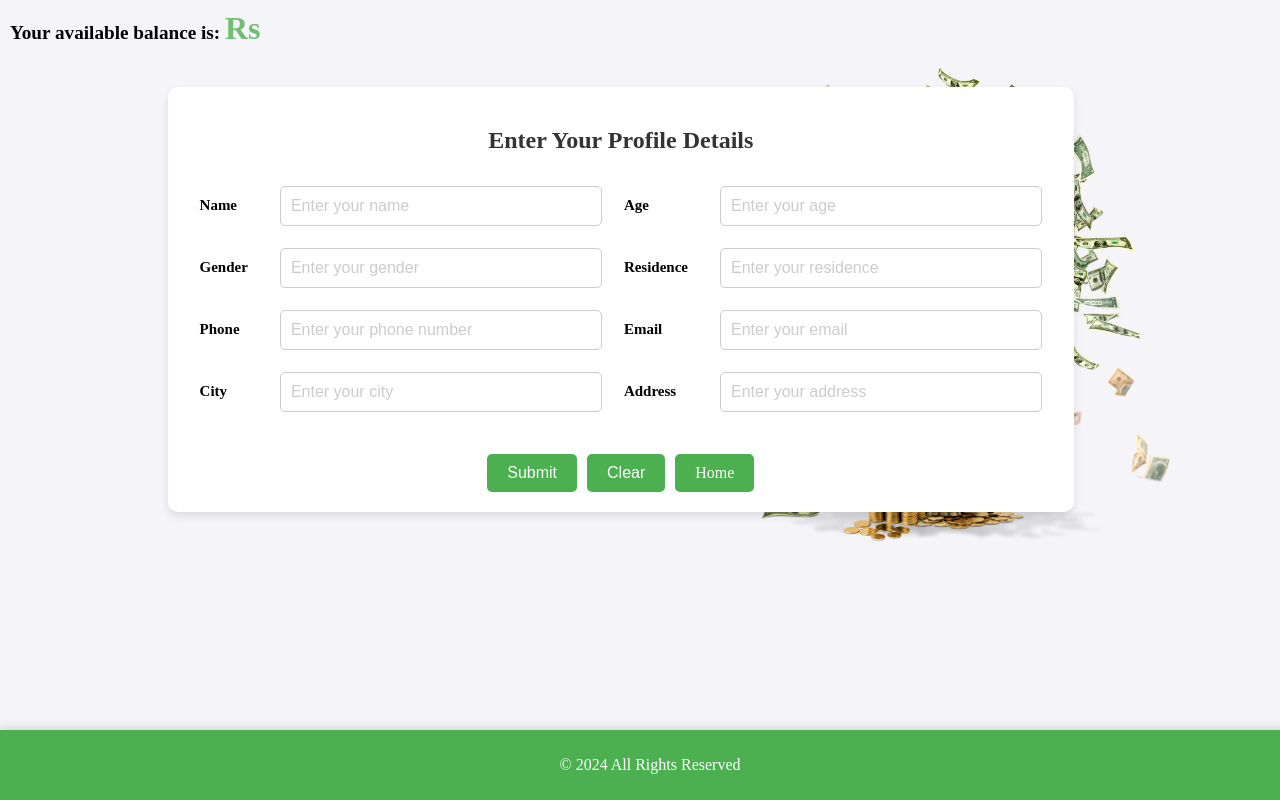
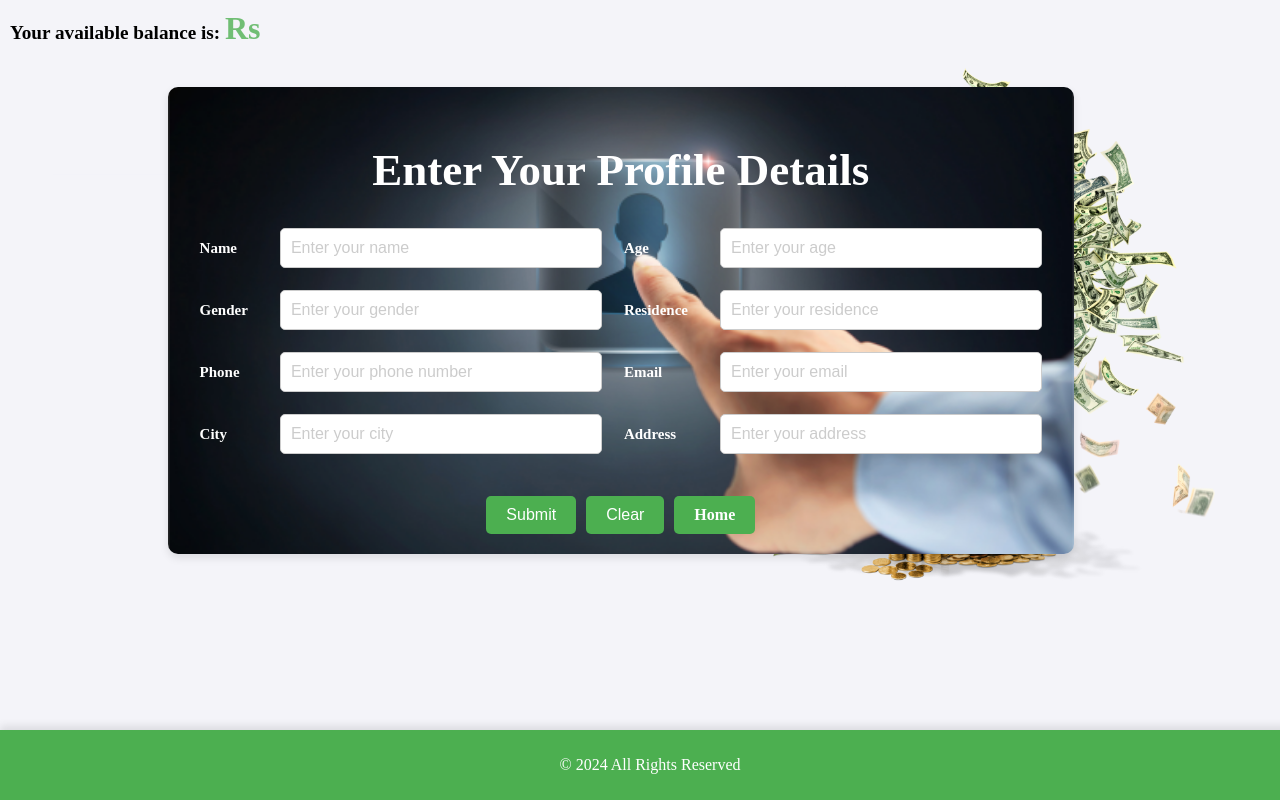
Before and after one commit to anasbm1000/reactJSBasics, a React (Create React App) app in the folder expensetracker/: page /profile in a window 1280 px wide. Built offline with nearby package versions, Linux system fonts and the light colour scheme.

Commit message:
Updated background of user profile

```diff
--- a/expensetracker/src/components/Profile.js
+++ b/expensetracker/src/components/Profile.js
@@ -69,12 +69,12 @@ const Profile = () => {
   return (
     <div className={`profile-container ${submitted ? 'submitted' : ''}`}>
       {submitted ? (
-        <div className="profile">
+        <div className="profile userprofile">
           <div className="profile-img">
             <img src="./profile.png" height={100} alt="pp" />
             <h2>{profile.name}</h2>
           </div>
-          <div className="profile-details">
+          <div className="profile-details userprofile">
             <div>Age: {profile.age}</div>
             <div>Gender: {profile.gender}</div>
             <div>Residence: {profile.residence}</div>
@@ -89,7 +89,7 @@ const Profile = () => {
           </div>
         </div>
       ) : (
-        <form className="profile-form" onSubmit={handleSubmit}>
+        <form className="profile-form addprofile" onSubmit={handleSubmit}>
           <h2>Enter Your Profile Details</h2>
           <table>
             <tbody>
```
